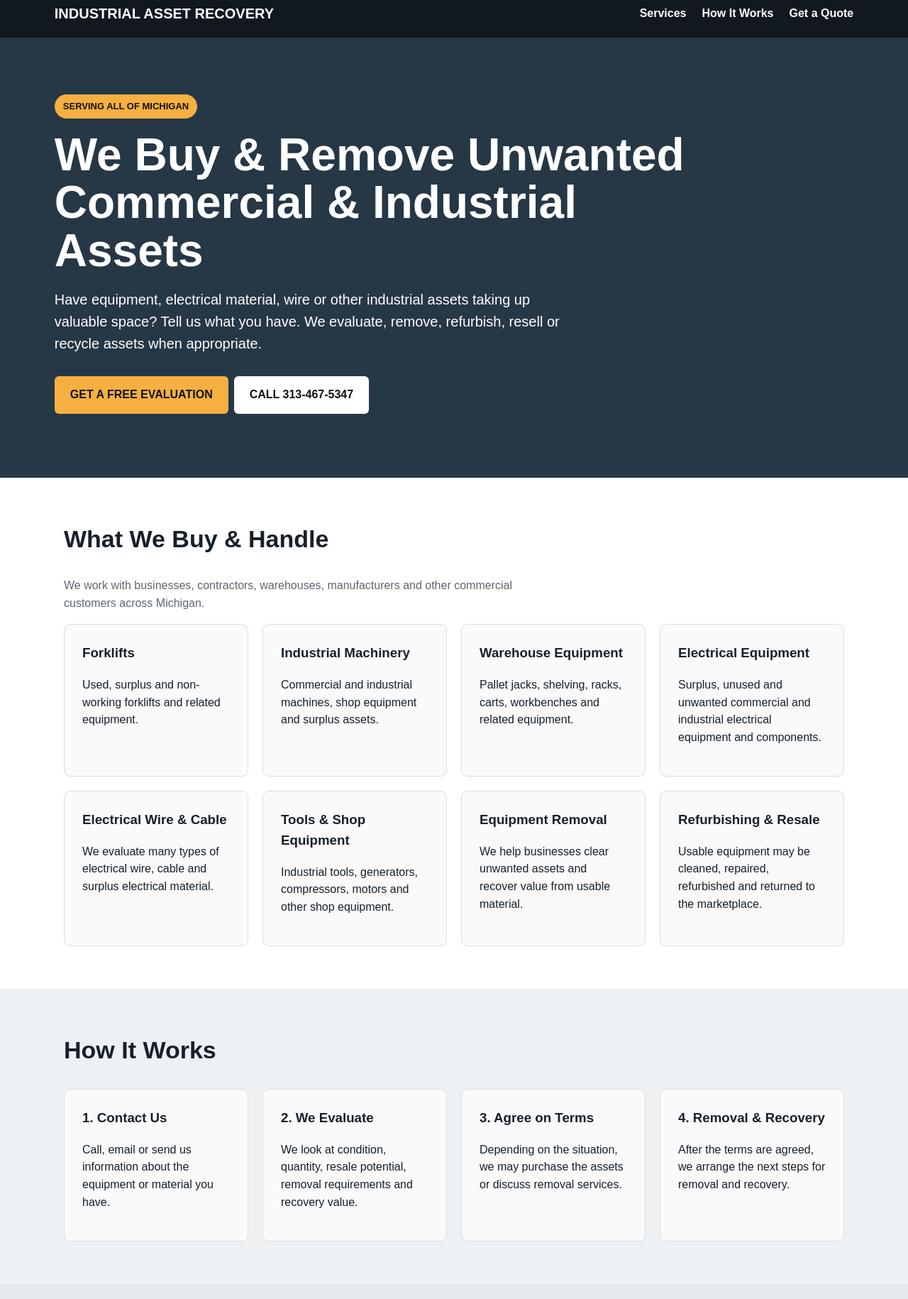
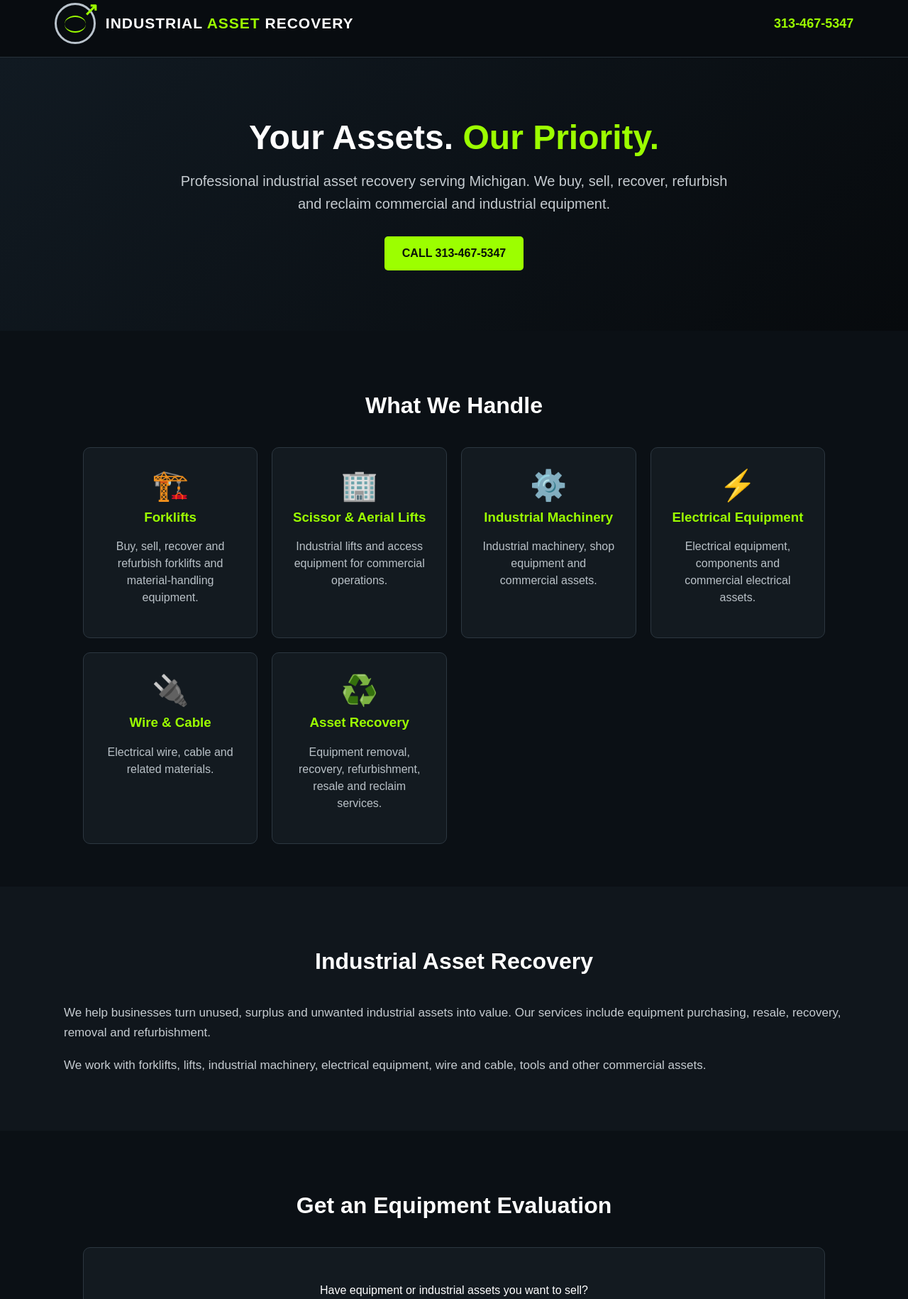
Before and after one commit to surplusbuyer/industrialassetrecovery, a plain HTML site: page index.html in a window 1280 px wide. Shown: the part 14-1844 px from the top of the page at 71% size. Drawn offline with Linux system fonts and the light colour scheme.

Commit message:
Update index.html

```diff
--- a/index.html
+++ b/index.html
@@ -1,44 +1,247 @@
-<!doctype html>
+<!DOCTYPE html>
+
 <html lang="en">
+
 <head>
-<meta charset="utf-8">
-<meta name="viewport" content="width=device-width, initial-scale=1">
+
+<meta charset="UTF-8">
+
+<meta name="viewport" content="width=device-width, initial-scale=1.0">
+
 <title>Industrial Asset Recovery | Michigan</title>
-<meta name="description" content="Industrial Asset Recovery buys, removes, refurbishes and resells commercial and industrial equipment, electrical equipment and wire throughout Michigan.">
+
+<meta name="description" content="Industrial Asset Recovery buys, sells, recovers and reclaims forklifts, scissor lifts, aerial lifts, industrial machinery, electrical equipment and wire throughout Michigan.">
+
 <style>
-*{box-sizing:border-box}body{margin:0;font-family:Arial,Helvetica,sans-serif;color:#17202a;background:#f4f5f6;line-height:1.55}
-header{background:#111820;color:#fff;padding:18px 6%;display:flex;justify-content:space-between;align-items:center;gap:20px}.logo{font-size:20px;font-weight:800}nav a{color:#fff;text-decoration:none;margin-left:22px;font-weight:700}
-.hero{background:#263746;color:#fff;padding:80px 6% 90px}.hero-inner{max-width:900px}.badge{display:inline-block;background:#f5b041;color:#111;padding:7px 12px;border-radius:20px;font-weight:800;font-size:13px}
-h1{font-size:clamp(38px,6vw,64px);line-height:1.05;margin:18px 0}.hero p{font-size:20px;max-width:720px}.btn{display:inline-block;background:#f5b041;color:#111;padding:14px 22px;border-radius:6px;text-decoration:none;font-weight:800;margin:10px 8px 0 0;border:0;cursor:pointer}.btn.secondary{background:#fff}
-section{padding:60px 6%;background:#fff}.wrap{max-width:1100px;margin:auto}h2{font-size:34px;margin-top:0}.sub{color:#5d6670;max-width:700px}
-.grid{display:grid;grid-template-columns:repeat(auto-fit,minmax(220px,1fr));gap:20px}.card{border:1px solid #d9dde1;padding:25px;border-radius:9px;background:#fafafa}.card h3{margin-top:0}.highlight{background:#eef1f3}.quote{background:#e7eaec}
-form{max-width:700px;display:grid;gap:12px}input,textarea{width:100%;padding:14px;border:1px solid #b9c0c6;border-radius:6px;font-size:16px}textarea{min-height:130px}.contact{display:grid;grid-template-columns:1fr 1fr;gap:30px}.contactbox{padding:25px;border-radius:9px;background:#f5f6f7}.contact a{color:#17202a;font-weight:800}
-footer{background:#111820;color:#fff;text-align:center;padding:32px 6%}@media(max-width:700px){header{display:block}nav{margin-top:12px}nav a{margin:0 16px 0 0}.contact{grid-template-columns:1fr}}
+
+*{box-sizing:border-box}
+
+body{margin:0;font-family:Arial,Helvetica,sans-serif;background:#0b1015;color:#fff}
+
+header{background:#080c10;border-bottom:1px solid #27313a;padding:18px 6%;display:flex;align-items:center;justify-content:space-between;gap:20px}
+
+.logo{display:flex;align-items:center;gap:14px}
+
+.globe{width:58px;height:58px;border:3px solid #b9c3cc;border-radius:50%;position:relative}
+
+.globe:before{content:"";position:absolute;left:11px;right:11px;top:15px;height:20px;border-top:2px solid #9cff00;border-bottom:2px solid #9cff00;border-radius:50%}
+
+.globe:after{content:"↗";position:absolute;color:#9cff00;font-size:25px;font-weight:bold;right:-7px;top:-8px}
+
+.logo h1{font-size:21px;margin:0;letter-spacing:1px}
+
+.logo span{color:#9cff00}
+
+.phone{color:#9cff00;font-weight:bold;font-size:18px}
+
+.hero{padding:85px 6%;background:linear-gradient(135deg,#111a22,#070a0d);text-align:center}
+
+.hero h2{font-size:48px;margin:0 0 18px}
+
+.hero h2 span{color:#9cff00}
+
+.hero p{font-size:20px;color:#c5cbd0;max-width:800px;margin:0 auto 30px;line-height:1.6}
+
+.button{display:inline-block;background:#9cff00;color:#081008;padding:15px 25px;border-radius:5px;text-decoration:none;font-weight:bold}
+
+section{padding:60px 6%;max-width:1200px;margin:auto}
+
+.title{text-align:center;font-size:32px;margin-bottom:40px}
+
+.grid{display:grid;grid-template-columns:repeat(auto-fit,minmax(220px,1fr));gap:20px}
+
+.card{background:#131a20;border:1px solid #2c3740;border-radius:10px;padding:28px;text-align:center}
+
+.card h3{color:#9cff00;margin-top:10px}
+
+.card p{color:#b9c1c7;line-height:1.5}
+
+.icon{font-size:42px}
+
+.about{background:#10161c;max-width:none}
+
+.about-inner{max-width:1100px;margin:auto}
+
+.about p{color:#c5cbd0;line-height:1.7;font-size:17px}
+
+.contact{text-align:center}
+
+.contact-box{background:#131a20;border:1px solid #2c3740;border-radius:10px;padding:35px}
+
+.contact a{color:#9cff00;font-size:22px;text-decoration:none;font-weight:bold}
+
+footer{text-align:center;padding:30px;color:#89939b;border-top:1px solid #27313a;font-size:14px}
+
+@media(max-width:650px){
+
+.hero h2{font-size:35px}
+
+header{flex-direction:column;text-align:center}
+
+.phone{font-size:16px}
+
+}
+
 </style>
+
 </head>
+
 <body>
-<header><div class="logo">INDUSTRIAL ASSET RECOVERY</div><nav><a href="#services">Services</a><a href="#how">How It Works</a><a href="#quote">Get a Quote</a></nav></header>
-<main>
-<section class="hero"><div class="hero-inner"><span class="badge">SERVING ALL OF MICHIGAN</span><h1>We Buy & Remove Unwanted Commercial & Industrial Assets</h1><p>Have equipment, electrical material, wire or other industrial assets taking up valuable space? Tell us what you have. We evaluate, remove, refurbish, resell or recycle assets when appropriate.</p><a class="btn" href="#quote">GET A FREE EVALUATION</a><a class="btn secondary" href="tel:13134675347">CALL 313-467-5347</a></div></section>
-<section id="services"><div class="wrap"><h2>What We Buy & Handle</h2><p class="sub">We work with businesses, contractors, warehouses, manufacturers and other commercial customers across Michigan.</p><div class="grid">
-<div class="card"><h3>Forklifts</h3><p>Used, surplus and non-working forklifts and related equipment.</p></div>
-<div class="card"><h3>Industrial Machinery</h3><p>Commercial and industrial machines, shop equipment and surplus assets.</p></div>
-<div class="card"><h3>Warehouse Equipment</h3><p>Pallet jacks, shelving, racks, carts, workbenches and related equipment.</p></div>
-<div class="card"><h3>Electrical Equipment</h3><p>Surplus, unused and unwanted commercial and industrial electrical equipment and components.</p></div>
-<div class="card"><h3>Electrical Wire & Cable</h3><p>We evaluate many types of electrical wire, cable and surplus electrical material.</p></div>
-<div class="card"><h3>Tools & Shop Equipment</h3><p>Industrial tools, generators, compressors, motors and other shop equipment.</p></div>
-<div class="card"><h3>Equipment Removal</h3><p>We help businesses clear unwanted assets and recover value from usable material.</p></div>
-<div class="card"><h3>Refurbishing & Resale</h3><p>Usable equipment may be cleaned, repaired, refurbished and returned to the marketplace.</p></div>
-</div></div></section>
-<section class="highlight" id="how"><div class="wrap"><h2>How It Works</h2><div class="grid">
-<div class="card"><h3>1. Contact Us</h3><p>Call, email or send us information about the equipment or material you have.</p></div>
-<div class="card"><h3>2. We Evaluate</h3><p>We look at condition, quantity, resale potential, removal requirements and recovery value.</p></div>
-<div class="card"><h3>3. Agree on Terms</h3><p>Depending on the situation, we may purchase the assets or discuss removal services.</p></div>
-<div class="card"><h3>4. Removal & Recovery</h3><p>After the terms are agreed, we arrange the next steps for removal and recovery.</p></div>
-</div></div></section>
-<section class="quote" id="quote"><div class="wrap"><h2>Get a Free Equipment Evaluation</h2><p class="sub">Tell us what you have. If possible, include the equipment type, quantity, location and a few photos when contacting us.</p>
-<form action="mailto:iar.detroit@gmail.com" method="post" enctype="text/plain"><input name="Name" placeholder="Your name" required><input name="Business" placeholder="Business name"><input name="Phone" placeholder="Phone number" required><input name="Location" placeholder="City / Michigan location"><input name="Equipment" placeholder="What do you have?"><textarea name="Details" placeholder="Tell us about the equipment, wire, electrical material or other assets."></textarea><button class="btn" type="submit">REQUEST EVALUATION</button></form></div></section>
-<section><div class="wrap contact"><div class="contactbox"><h2>Contact</h2><p><strong>Industrial Asset Recovery</strong></p><p>Serving All of Michigan</p><p>📞 <a href="tel:13134675347">313-467-5347</a></p><p>✉️ <a href="mailto:iar.detroit@gmail.com">iar.detroit@gmail.com</a></p></div><div class="contactbox"><h2>Don't Scrap It Yet</h2><p>Old or unwanted equipment may have more value than its scrap price. Contact us before you throw it away or send it to scrap so we can evaluate what you have.</p></div></div></section>
-</main>
-<footer><strong>INDUSTRIAL ASSET RECOVERY</strong><p>Buying • Removing • Refurbishing • Reselling • Recycling</p><p>Serving All of Michigan</p></footer>
-</body></html>
+
+<header>
+
+<div class="logo">
+
+<div class="globe"></div>
+
+<div>
+
+<h1>INDUSTRIAL <span>ASSET</span> RECOVERY</h1>
+
+</div>
+
+</div>
+
+<div class="phone">313-467-5347</div>
+
+</header>
+
+<div class="hero">
+
+<h2>Your Assets. <span>Our Priority.</span></h2>
+
+<p>
+
+Professional industrial asset recovery serving Michigan.
+
+We buy, sell, recover, refurbish and reclaim commercial and industrial equipment.
+
+</p>
+
+<a class="button" href="tel:3134675347">CALL 313-467-5347</a>
+
+</div>
+
+<section>
+
+<h2 class="title">What We Handle</h2>
+
+<div class="grid">
+
+<div class="card">
+
+<div class="icon">🏗️</div>
+
+<h3>Forklifts</h3>
+
+<p>Buy, sell, recover and refurbish forklifts and material-handling equipment.</p>
+
+</div>
+
+<div class="card">
+
+<div class="icon">🏢</div>
+
+<h3>Scissor & Aerial Lifts</h3>
+
+<p>Industrial lifts and access equipment for commercial operations.</p>
+
+</div>
+
+<div class="card">
+
+<div class="icon">⚙️</div>
+
+<h3>Industrial Machinery</h3>
+
+<p>Industrial machinery, shop equipment and commercial assets.</p>
+
+</div>
+
+<div class="card">
+
+<div class="icon">⚡</div>
+
+<h3>Electrical Equipment</h3>
+
+<p>Electrical equipment, components and commercial electrical assets.</p>
+
+</div>
+
+<div class="card">
+
+<div class="icon">🔌</div>
+
+<h3>Wire & Cable</h3>
+
+<p>Electrical wire, cable and related materials.</p>
+
+</div>
+
+<div class="card">
+
+<div class="icon">♻️</div>
+
+<h3>Asset Recovery</h3>
+
+<p>Equipment removal, recovery, refurbishment, resale and reclaim services.</p>
+
+</div>
+
+</div>
+
+</section>
+
+<section class="about">
+
+<div class="about-inner">
+
+<h2 class="title">Industrial Asset Recovery</h2>
+
+<p>
+
+We help businesses turn unused, surplus and unwanted industrial assets into value.
+
+Our services include equipment purchasing, resale, recovery, removal and refurbishment.
+
+</p>
+
+<p>
+
+We work with forklifts, lifts, industrial machinery, electrical equipment,
+
+wire and cable, tools and other commercial assets.
+
+</p>
+
+</div>
+
+</section>
+
+<section class="contact">
+
+<h2 class="title">Get an Equipment Evaluation</h2>
+
+<div class="contact-box">
+
+<p>Have equipment or industrial assets you want to sell?</p>
+
+<a href="tel:3134675347">313-467-5347</a>
+
+<p>iar.detroit@gmail.com</p>
+
+<p>Serving All of Michigan</p>
+
+</div>
+
+</section>
+
+<footer>
+
+© 2026 Industrial Asset Recovery • Michigan
+
+</footer>
+
+</body>
+
+</html>
```
